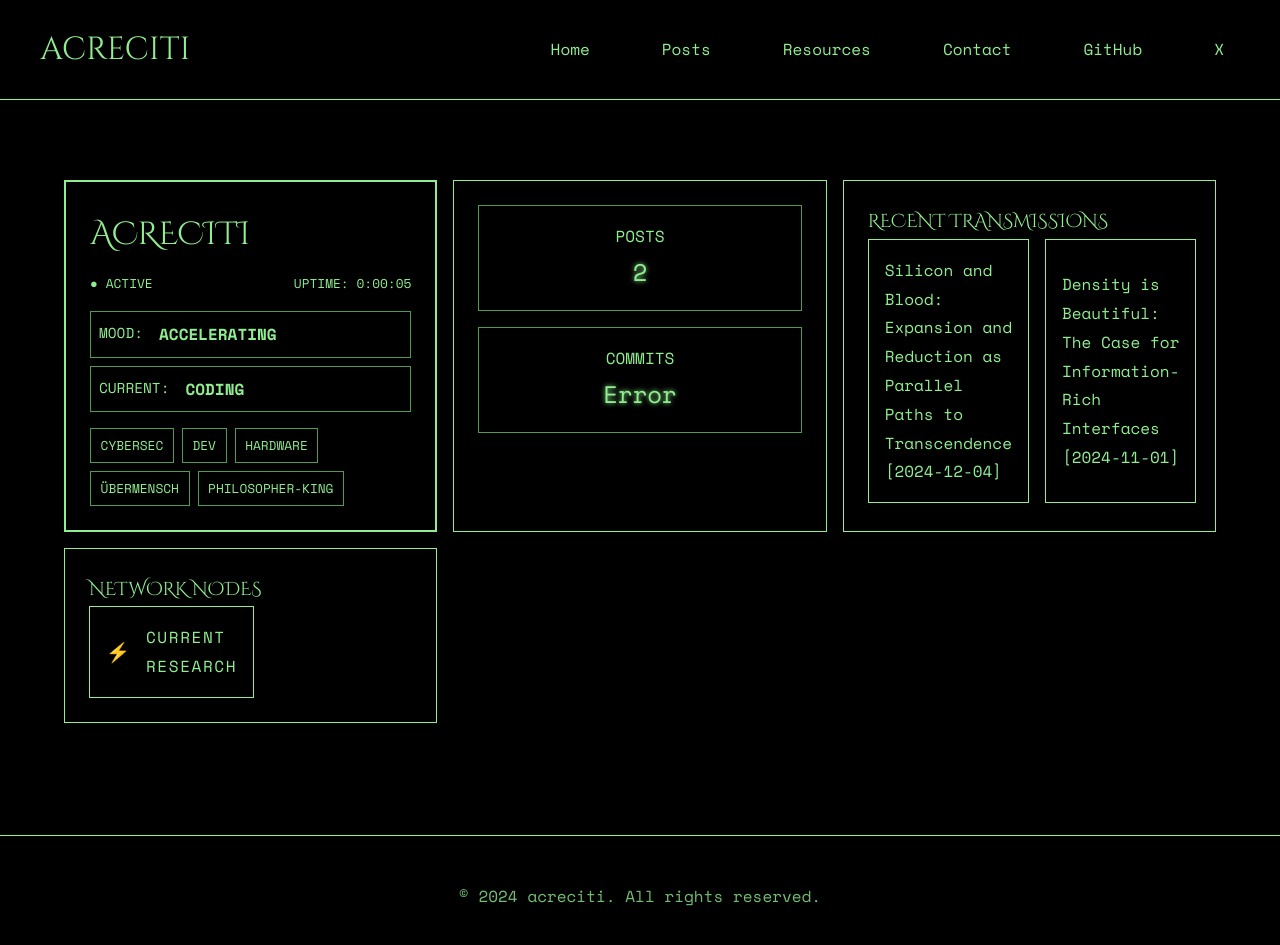
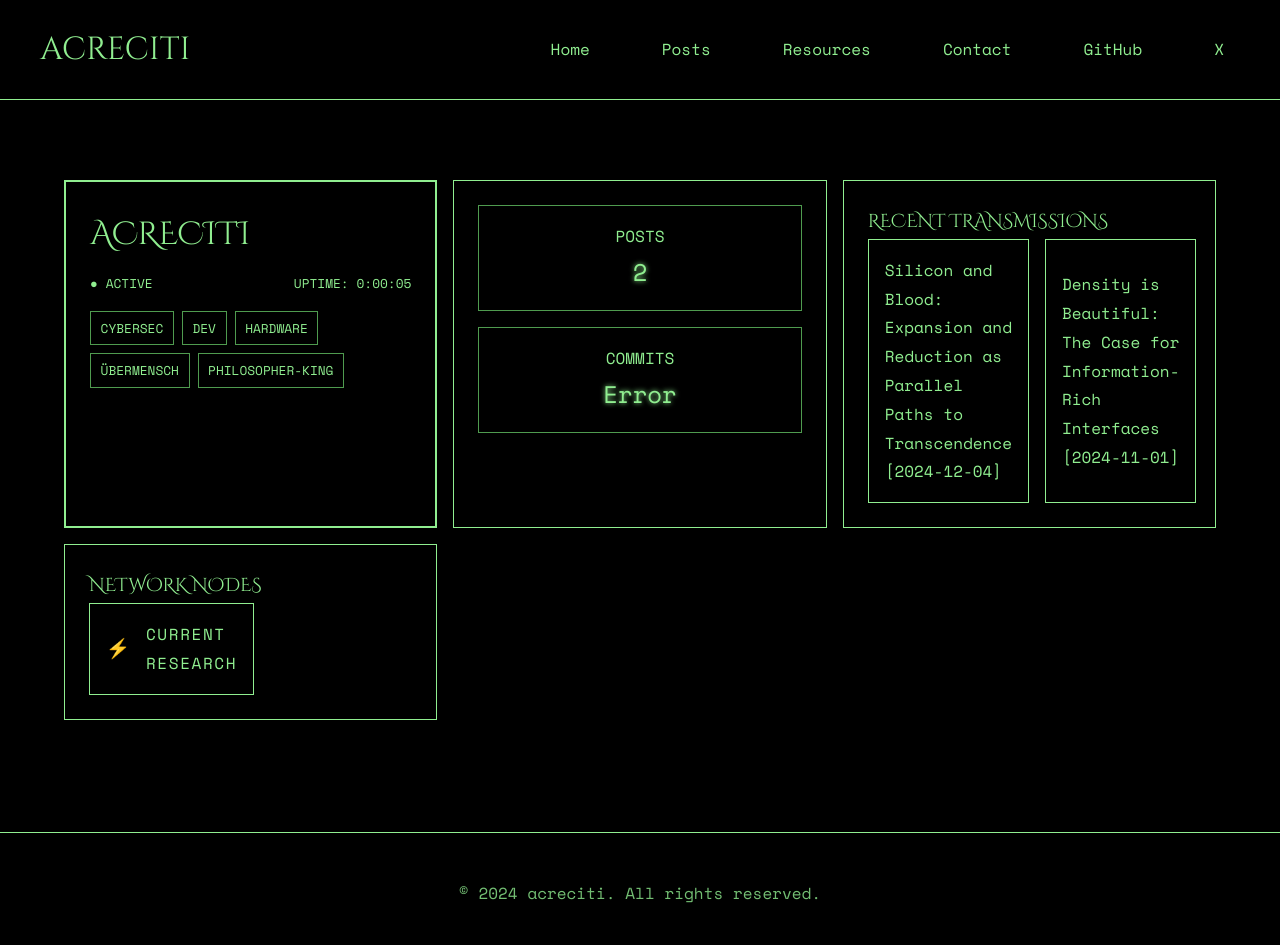
Before and after one commit to acrecit/acrecit.github.io, a Jekyll site: the page built from index.html, in a window 1280 px wide and 958 px high. Shown: the top 945 px of the window. Built offline with Jekyll 4.4.1, drawn with Linux system fonts in a browser that asks for light colours.

Commit message:
removed status api call functionality

```diff
--- a/index.html
+++ b/index.html
@@ -13,16 +13,6 @@
           <div class="status-line">
             <span class="status active">ACTIVE</span>
             <span class="timestamp">UPTIME: <span id="uptime">0:00:00</span></span>
-          </div>
-        </div>
-        <div class="current-status">
-          <div class="status-item mood">
-            <span class="status-label">MOOD:</span>
-            <span class="status-value" id="current-mood">ACCELERATING</span>
-          </div>
-          <div class="status-item activity">
-            <span class="status-label">CURRENT:</span>
-            <span class="status-value" id="current-activity">CODING</span>
           </div>
         </div>
         <div class="tags">
```
